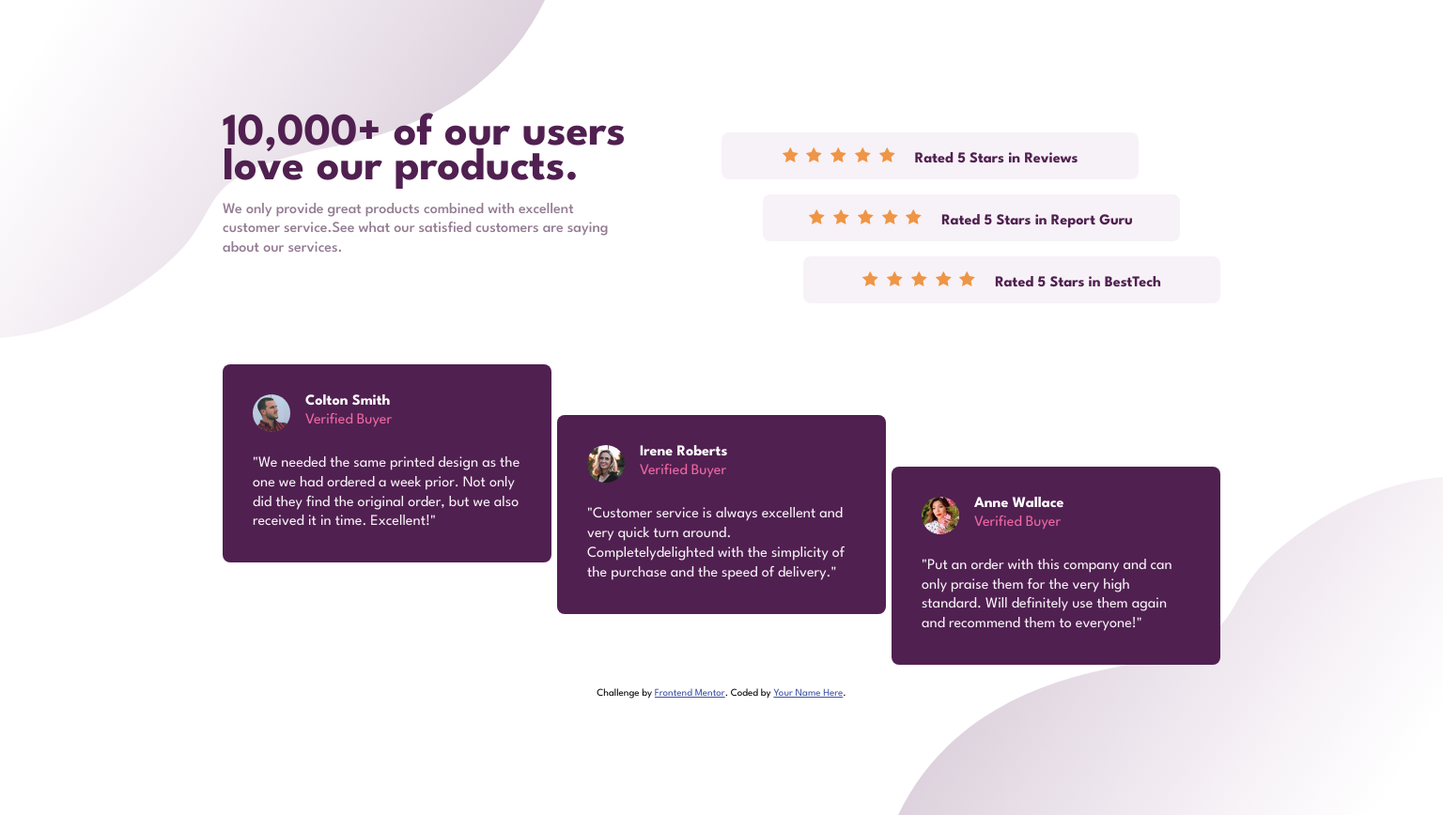
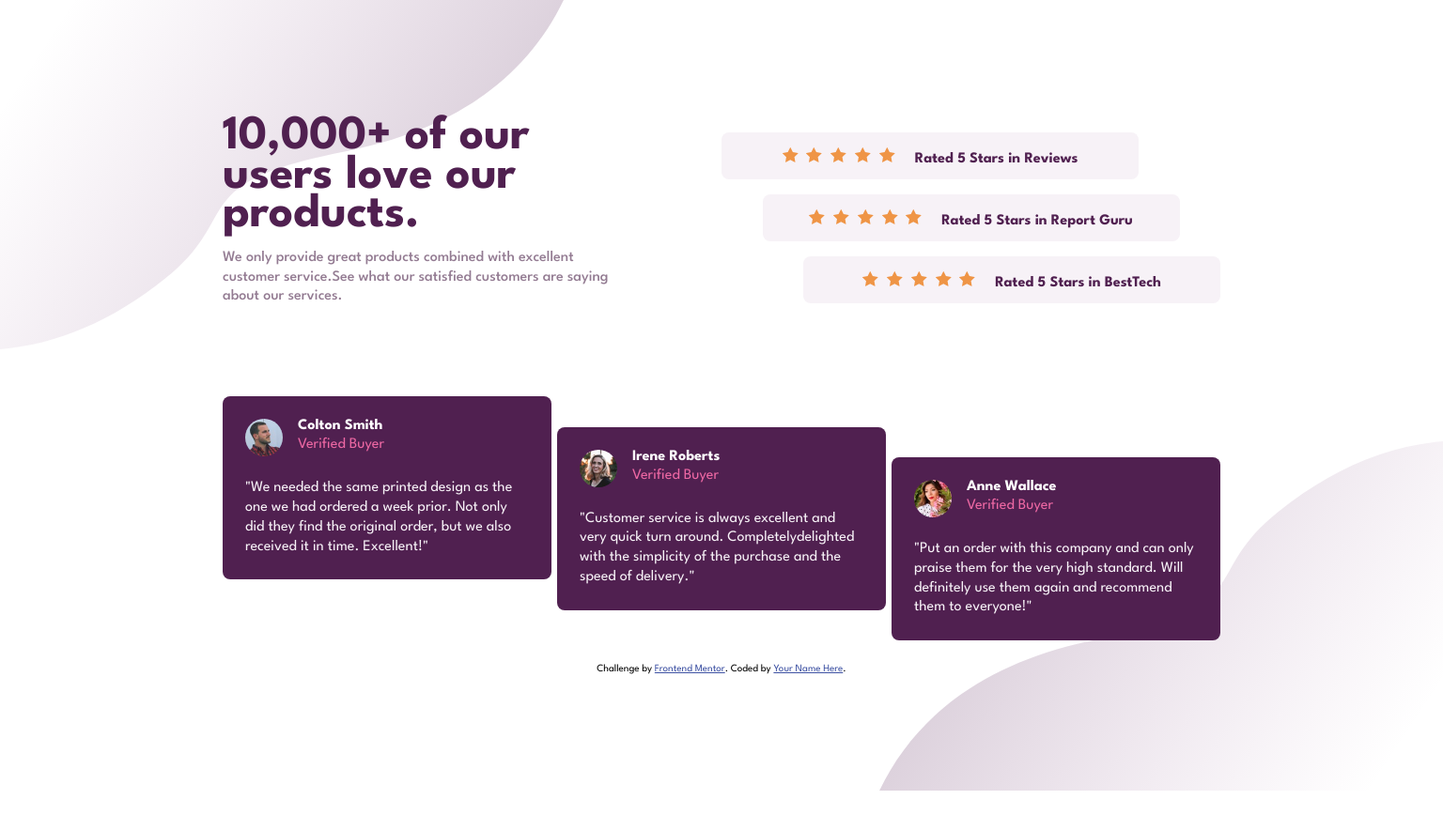
Before and after one commit to GuadaMaldonado/Social-proof-section-challenge, a plain HTML site: page index.html in a window 1536 px wide. Shown: the whole page at 94% size. After the commit the page ends 842 px from the top, so only its background shows below. Drawn offline with Linux system fonts and the light colour scheme.

Commit message:
Arreglado de tamaño de letra y contenedores

```diff
--- a/css/main.css
+++ b/css/main.css
@@ -98,7 +98,7 @@ header p{
     margin-top: 1rem;
     background-color:var(--vey-dark-magenta);
     border-radius: .5rem;
-    padding: 2rem;
+    padding: 1.5rem;
     display: grid;
     grid-template-columns: 1fr 10fr ;
     max-width: 350px;
@@ -224,8 +224,12 @@ header p{
 /* mas 1160px */
 
 @media only screen and (min-width:1160px){
+    header h1{
+        font-size: 2.9rem;
+        line-height: 2.4rem;
+    }
     body{
-        background-size: 580px;
+        background-size: 600px;
     }
     .wrapper{
         margin: 125px auto;
@@ -235,7 +239,7 @@ header p{
         display: flex;
         flex-direction: row;
         padding: 0;
-        height: 320px;
+        height: 260px;
 
     }
     .coments-article{
@@ -249,9 +253,9 @@ header p{
         margin: 0;
     }
     header h1{
-        font-size: 3rem;
+        font-size: 3.2rem;
         text-align: left;
-        line-height: 2.3rem;
+        line-height: 2.6rem;
         margin:0;
     }
     header p{
```
